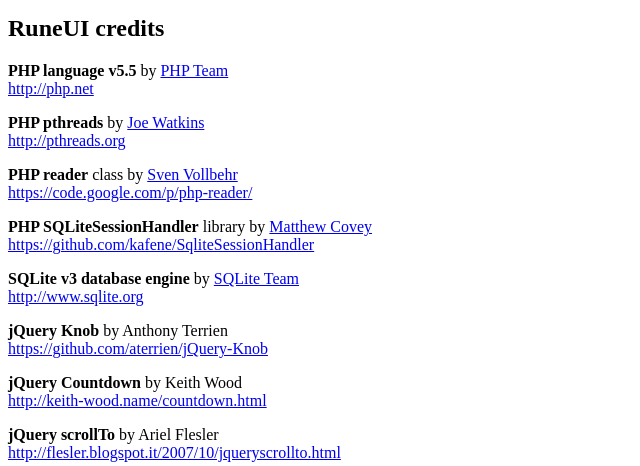
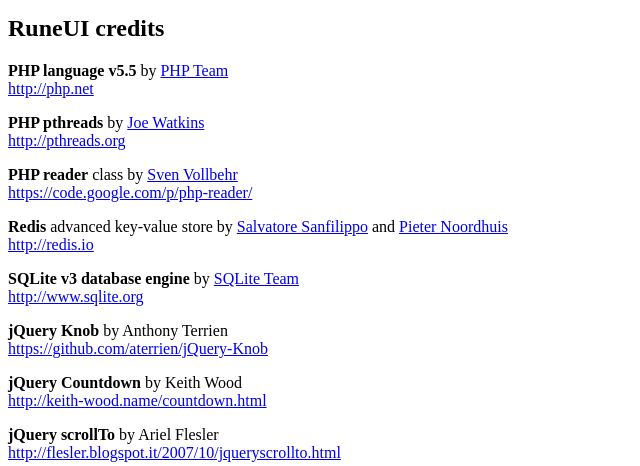
Before and after one commit to Orion1/RuneAudioNext, a PHP site: the page made by app/templates/credits.php in a window 1280 px wide. Shown: the part 958-1424 px from the top of the page, without its empty margins (0-640 px from the left). Run offline with PHP 8.4, Linux system fonts and the light colour scheme; the template is opened without the code that fills it, so the values that code supplies are empty.

Commit message:
aggiornamento credits

```diff
--- a/app/templates/credits.php
+++ b/app/templates/credits.php
@@ -58,7 +58,7 @@
 	<p><strong>PHP language v5.5</strong> by <a rel="nofollow" href="http://php.net/credits.php" target="_blank">PHP Team<br /></a><a rel="nofollow" href="http://php.net/" target="_blank">http://php.net</a></p>
 	<p><strong>PHP pthreads</strong> by <a rel="nofollow" href="https://github.com/krakjoe" target="_blank" rel="nofollow">Joe Watkins<br /></a><a rel="nofollow" title="PHP pthreads" href="http://pthreads.org" target="_blank">http://pthreads.org</a></p>
 	<p><strong>PHP reader</strong> class by <a rel="nofollow" href="http://fi.linkedin.com/in/svollbehr" target="_blank" rel="nofollow">Sven Vollbehr<br /></a><a rel="nofollow" title="PHP Reader" href="https://code.google.com/p/php-reader/" target="_blank">https://code.google.com/p/php-reader/</a></p>
-	<p><strong>PHP SQLiteSessionHandler</strong> library by <a rel="nofollow" href="http://www.indeed.com/me/mcovey?sp=0" target="_blank" rel="nofollow">Matthew Covey<br /></a><a rel="nofollow" title="PHP SQLiteSessionHandler" href="https://github.com/kafene/SqliteSessionHandler" target="_blank">https://github.com/kafene/SqliteSessionHandler</a></p>
+	<p><strong>Redis</strong> advanced key-value store by <a rel="nofollow" href="https://twitter.com/antirez" target="_blank" rel="nofollow">Salvatore Sanfilippo</a> and <a rel="nofollow" href="https://twitter.com/pnoordhuis" target="_blank" rel="nofollow">Pieter Noordhuis<br /></a><a rel="nofollow" title="Redis" href="http://redis.io" target="_blank">http://redis.io</a></p>
 	<p><strong>SQLite v3 database engine</strong> by <a rel="nofollow" href="http://www.sqlite.org/crew.html" target="_blank">SQLite Team<br /></a><a rel="nofollow" href="http://www.sqlite.org/" target="_blank">http://www.sqlite.org</a></p>
 	<p><strong>jQuery Knob</strong> by Anthony Terrien<br /><a rel="nofollow" href="https://github.com/aterrien/jQuery-Knob" target="_blank">https://github.com/aterrien/jQuery-Knob</a></p>
 	<p><strong>jQuery Countdown</strong> by Keith Wood<br /><a rel="nofollow" href="http://keith-wood.name/countdown.html" target="_blank">http://keith-wood.name/countdown.html</a></p>
```
